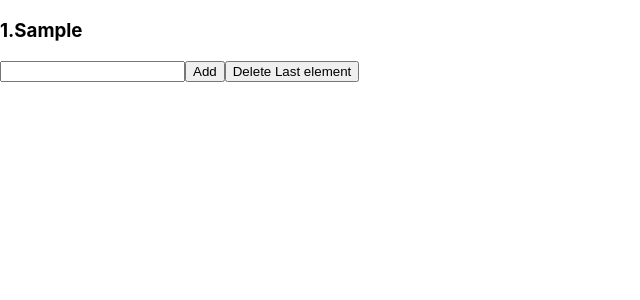
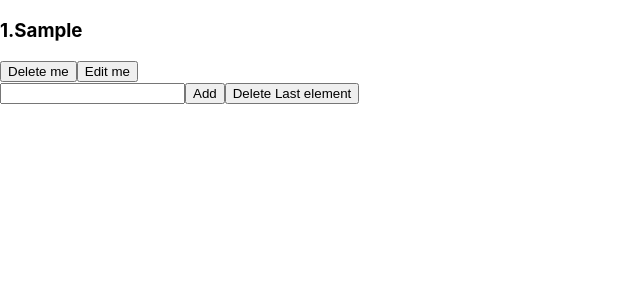
Before and after one commit to ananthsekar007/react-demo, a React (Create React App) app: page / in a window 1280 px wide. Both pictures are taken after typing "Sample" into the empty fields and a click on the button "Add". Shown: the top 300 px of the page, without its empty margins (0-640 px from the left). Built offline with nearby package versions, Linux system fonts and the light colour scheme.

Commit message:
[Ananth] Adds edit and delete funcitonality

```diff
--- a/src/Todo.js
+++ b/src/Todo.js
@@ -20,6 +20,20 @@ export default function Todo() {
         console.log(array);
     }
 
+    const deleteElement = (index) => {
+        let array = [...todo];
+        array.splice(index, 1);
+        setTodo(array);
+    }
+
+    const editElement = (index) => {
+        let array = [...todo];
+        let value = prompt("Enter the replacement value");
+        array.splice(index, 1, value);
+        setTodo(array);
+        console.log(array);
+    }
+
     return(
         <div>
             <div>
@@ -27,6 +41,12 @@ export default function Todo() {
                     return(
                         <div>
                             <h3>{index+1}.{item}</h3>
+                            <button onClick={() => {
+                                deleteElement(index);
+                            }} >Delete me</button>
+                            <button onClick={() => {
+                                editElement(index);
+                            }} >Edit me</button>
                         </div>
                     )
                 })}
```
